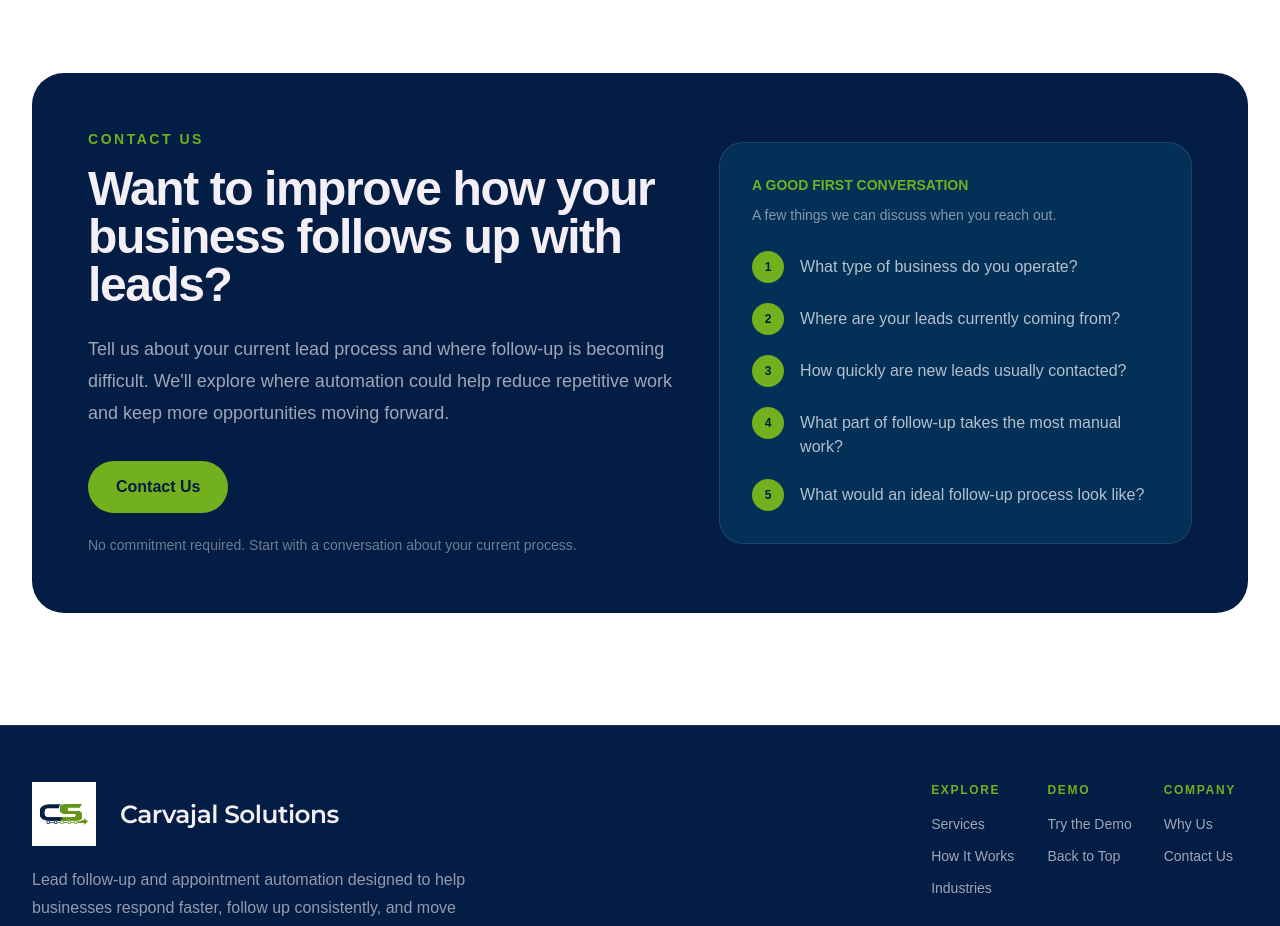
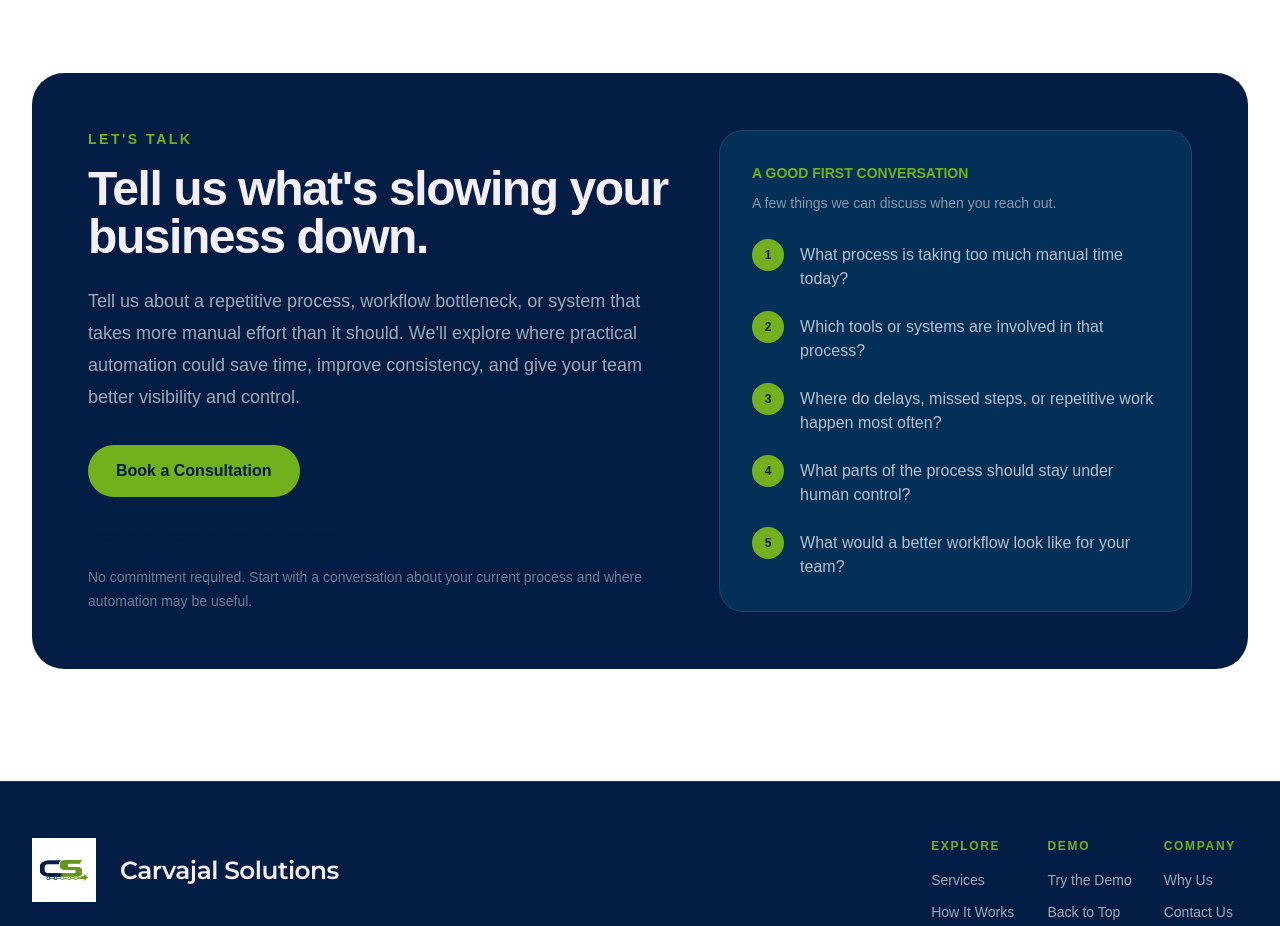
Before and after one commit to zmagnaye/Carvajal-Solutions, a Next.js app: page / in a window 1280 px wide. Shown: the part 9600-10526 px from the top of the page. Built offline with nearby package versions, Linux system fonts and the light colour scheme.

Commit message:
feat: connect hero consultation button to email

```diff
--- a/app/page.tsx
+++ b/app/page.tsx
@@ -103,15 +103,38 @@ const industries = [
 ];
 
 const conversationQuestions = [
-  "What type of business do you operate?",
-  "Where are your leads currently coming from?",
-  "How quickly are new leads usually contacted?",
-  "What part of follow-up takes the most manual work?",
-  "What would an ideal follow-up process look like?",
+  "What process is taking too much manual time today?",
+  "Which tools or systems are involved in that process?",
+  "Where do delays, missed steps, or repetitive work happen most often?",
+  "What parts of the process should stay under human control?",
+  "What would a better workflow look like for your team?",
 ];
 
 export default function Home() {
   const currentYear = new Date().getFullYear();
+
+  const consultationSubject = encodeURIComponent(
+    "Carvajal Solutions Consultation Request",
+  );
+
+  const consultationBody = encodeURIComponent(`Hi Patrick,
+
+I came across the Carvajal Solutions website and would like to learn more about my automation options and get help with my business.
+
+I'm hoping to connect sometime this week.
+
+My preferred date/time is:
+[Preferred date and time]
+
+The process or workflow I'd like help with is:
+[Brief description]
+
+You can contact me at:
+[Phone number or preferred contact method]
+
+Thank you.`);
+
+  const consultationLink = `mailto:pcarvajal@carvajalsolutions.com?subject=${consultationSubject}&body=${consultationBody}`;
 
   return (
     <main className="min-h-screen overflow-x-hidden bg-(--cs-navy) text-(--cs-off-white)">
@@ -164,7 +187,6 @@ export default function Home() {
         <div className="absolute bottom-0 left-0 h-72 w-72 rounded-full bg-(--cs-blue)/20 blur-3xl" />
 
         <div className="relative mx-auto grid max-w-7xl items-center gap-12 px-5 py-14 sm:px-6 sm:py-20 lg:min-h-[calc(100vh-82px)] lg:grid-cols-[1.05fr_0.95fr] lg:gap-16 lg:px-8 lg:py-24">
-          {/* HERO COPY */}
           <div>
             <div className="mb-6 inline-flex max-w-full items-center gap-2 rounded-full border border-(--cs-green)/40 bg-(--cs-green)/10 px-3.5 py-2 text-xs font-semibold leading-5 text-(--cs-green) sm:mb-7 sm:px-4 sm:text-sm">
               <span className="h-2 w-2 shrink-0 rounded-full bg-(--cs-green)" />
@@ -189,7 +211,7 @@ export default function Home() {
 
             <div className="mt-8 flex flex-col gap-3 sm:mt-9 sm:flex-row sm:gap-4">
               <a
-                href="#contact"
+                href={consultationLink}
                 className="inline-flex w-full items-center justify-center rounded-full bg-(--cs-green) px-6 py-3.5 font-bold text-(--cs-navy) transition-all hover:-translate-y-0.5 hover:bg-(--cs-green-dark) hover:text-(--cs-off-white) sm:w-auto sm:px-7"
               >
                 Book a Consultation
@@ -837,32 +859,42 @@ export default function Home() {
             <div className="grid gap-10 p-6 sm:p-10 lg:grid-cols-[1fr_0.8fr] lg:items-center lg:p-14">
               <div>
                 <p className="text-xs font-bold tracking-[0.16em] text-(--cs-green) sm:text-sm sm:tracking-[0.18em]">
-                  CONTACT US
+                  LET&apos;S TALK
                 </p>
 
                 <h2 className="mt-4 max-w-2xl text-3xl font-bold tracking-[-0.03em] text-(--cs-off-white) sm:text-4xl lg:text-5xl">
-                  Want to improve how your business follows up with leads?
+                  Tell us what&apos;s slowing your business down.
                 </h2>
 
                 <p className="mt-6 max-w-2xl text-base leading-7 text-(--cs-off-white)/65 sm:text-lg sm:leading-8">
-                  Tell us about your current lead process and where follow-up is
-                  becoming difficult. We&apos;ll explore where automation could
-                  help reduce repetitive work and keep more opportunities moving
-                  forward.
+                  Tell us about a repetitive process, workflow bottleneck, or
+                  system that takes more manual effort than it should.
+                  We&apos;ll explore where practical automation could save time,
+                  improve consistency, and give your team better visibility and
+                  control.
                 </p>
 
                 <div className="mt-8">
                   <a
-                    href="mailto:YOUR_EMAIL_HERE?subject=Carvajal%20Solutions%20Inquiry"
+                    href={consultationLink}
                     className="inline-flex w-full items-center justify-center rounded-full bg-(--cs-green) px-7 py-3.5 font-bold text-(--cs-navy) transition-all hover:-translate-y-0.5 hover:bg-(--cs-green-dark) hover:text-(--cs-off-white) sm:w-auto"
                   >
-                    Contact Us
+                    Book a Consultation
                   </a>
                 </div>
 
-                <p className="mt-5 text-sm leading-6 text-(--cs-off-white)/45">
+                <div className="mt-7">
+                  <a
+                    href="mailto:pcarvajal@carvajalsolutions.com"
+                    className="text-sm font-semibold text-(--cs-off-white)/75 transition-colors hover:text-(--cs-green) sm:text-base"
+                  >
+                    pcarvajal@carvajalsolutions.com
+                  </a>
+                </div>
+
+                <p className="mt-4 max-w-xl text-sm leading-6 text-(--cs-off-white)/45">
                   No commitment required. Start with a conversation about your
-                  current process.
+                  current process and where automation may be useful.
                 </p>
               </div>
 
```
